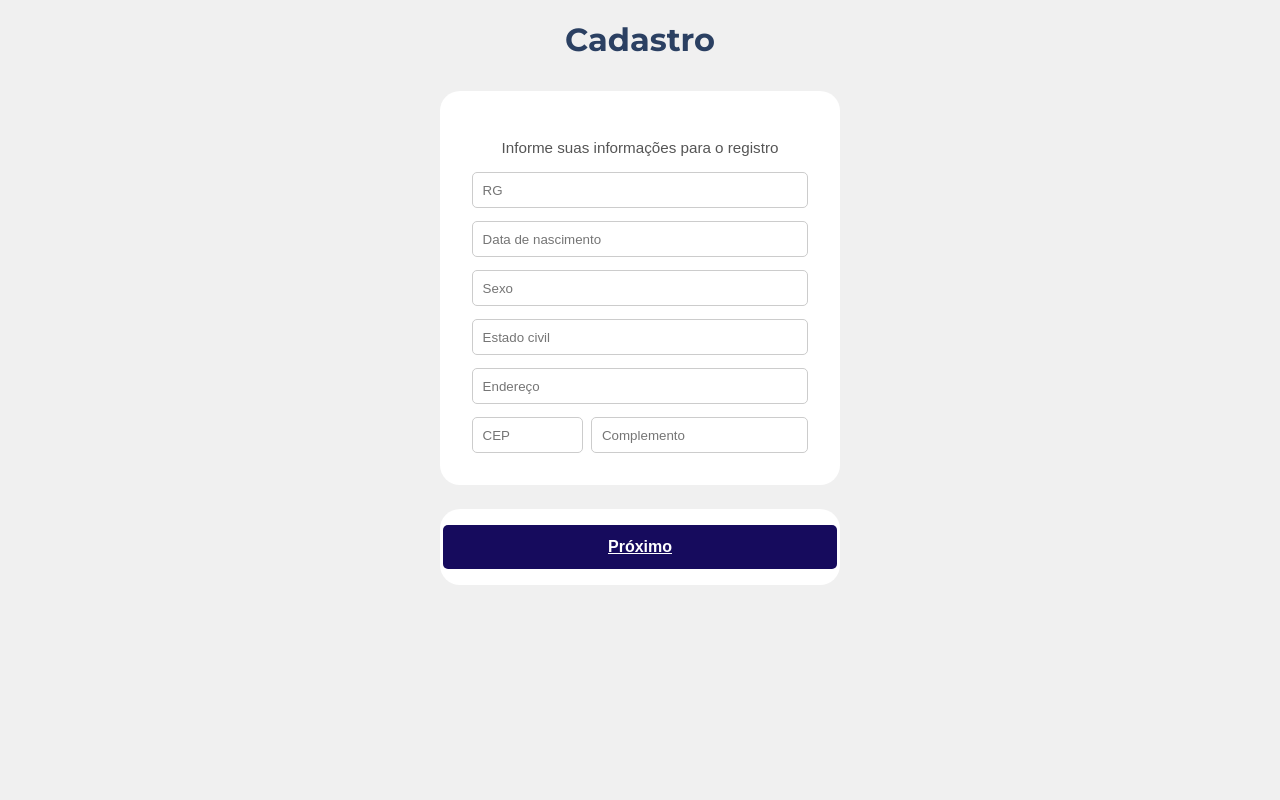
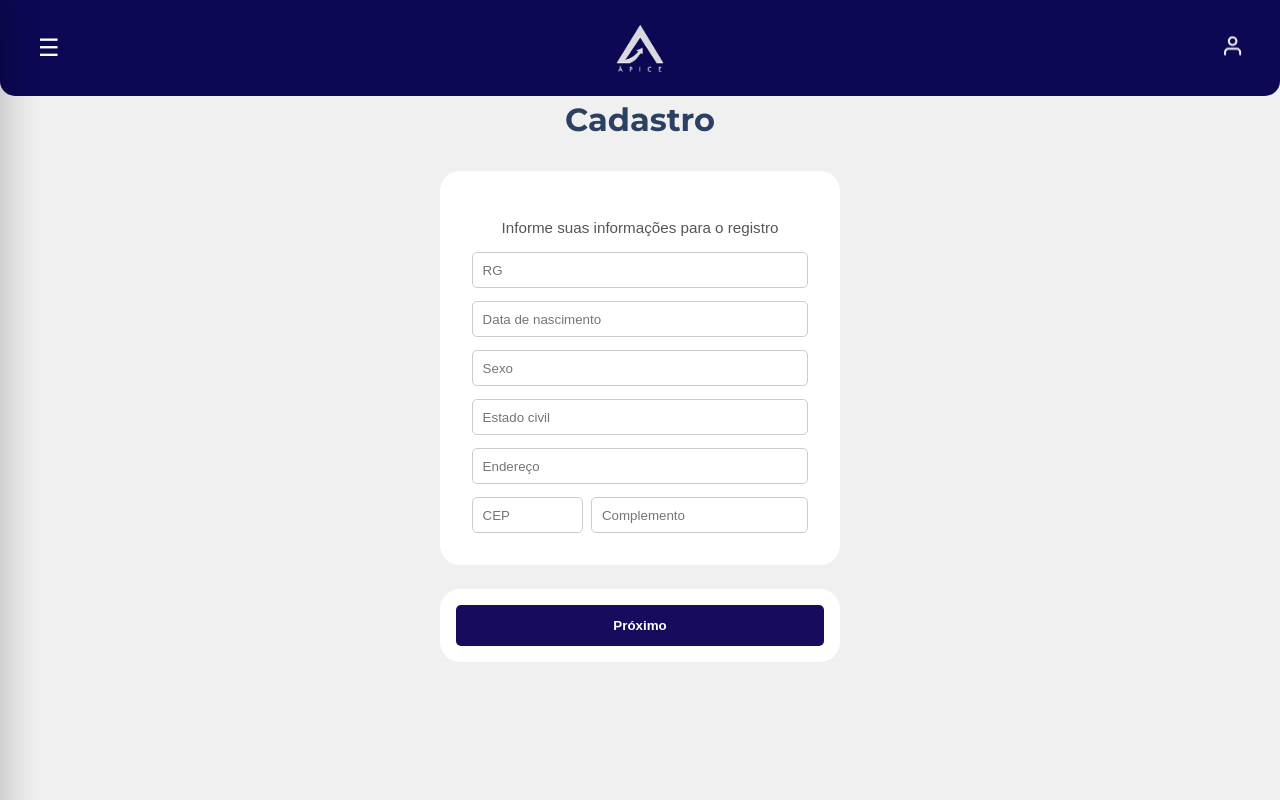
Before and after one commit to apicetca/apice2025, a Node server app: page /cad2 in a window 1280 px wide. Run offline with Node 20, Linux system fonts and the light colour scheme.

Commit message:
Atualização

```diff
--- a/app.js
+++ b/app.js
@@ -1,11 +1,12 @@
 const express = require('express');
+const path = require('path');
 const app = express();
 const port = 3000;
 
-app.use(express.static('app/public'));
+app.use(express.static(path.join(__dirname, 'app/public')));
 
 app.set('view engine', 'ejs');
-app.set('views', './app/views');
+app.set('views', path.join(__dirname, 'app/views'));
 
 var rotas = require('./app/routes/router');
 app.use('/', rotas);
--- a/app/public/css/cad2.css
+++ b/app/public/css/cad2.css
@@ -6,7 +6,7 @@ body {
 
 .cadastro {
     text-align: center;
-    margin-top: 20px;
+    margin-top: 100px;
     color: #2B4062;
     font-family: 'montserrat', sans-serif;
 }
--- a/app/public/css/cadastro.css
+++ b/app/public/css/cadastro.css
@@ -6,7 +6,7 @@ body {
 
 .cadastro {
     text-align: center;
-    margin-top: 20px;
+    margin-top: 100px;
     color: #2B4062;
     font-family: 'montserrat', sans-serif;
 }
--- a/app/views/pages/cad2.ejs
+++ b/app/views/pages/cad2.ejs
@@ -8,9 +8,9 @@
   <link href="https://fonts.googleapis.com/css2?family=Montserrat:wght@700&display=swap" rel="stylesheet" />
 </head>
 <body>
-  <header>
+<%- include('../partials/menu') %>
 
-  </header>
+
 
     <h1 class="cadastro">Cadastro</h1>
 
@@ -45,7 +45,11 @@
   </nav>
 
   <nav class="actions-section">
-      <a href="/cad3" class="btn-primary">Próximo</a>
+      <button class="btn-primary">Próximo</button>
+  </nav>
+
+</main>
+<script src="/js/script.js"></script>
 
 </body>
 </html>
--- a/app/views/partials/menu.ejs
+++ b/app/views/partials/menu.ejs
@@ -151,7 +151,7 @@
   <nav class="mobile-menu" id="mobileMenu">
     <ul>
       <p>Olá, <span class="visitante">visitante</span><br>
-      <a href="/login" class="dstqMenu2">Entre</a> <span class="conector">ou</span> <a class="dstqMenu2">Cadastre-se</a></p>
+      <a href="/login" class="dstqMenu2">Entre</a> <span class="conector">ou</span> <a href="/cadastro" class="dstqMenu2">Cadastre-se</a></p>
       <li><a href="/">Home</a></li>
       <li><a href="/cursos">Cursos</a></li>
       <li><a href="/vagas">Vagas</a></li>
```
Also changed, not shown: app/views/pages/cadastro.ejs (+5 -3 lines).
